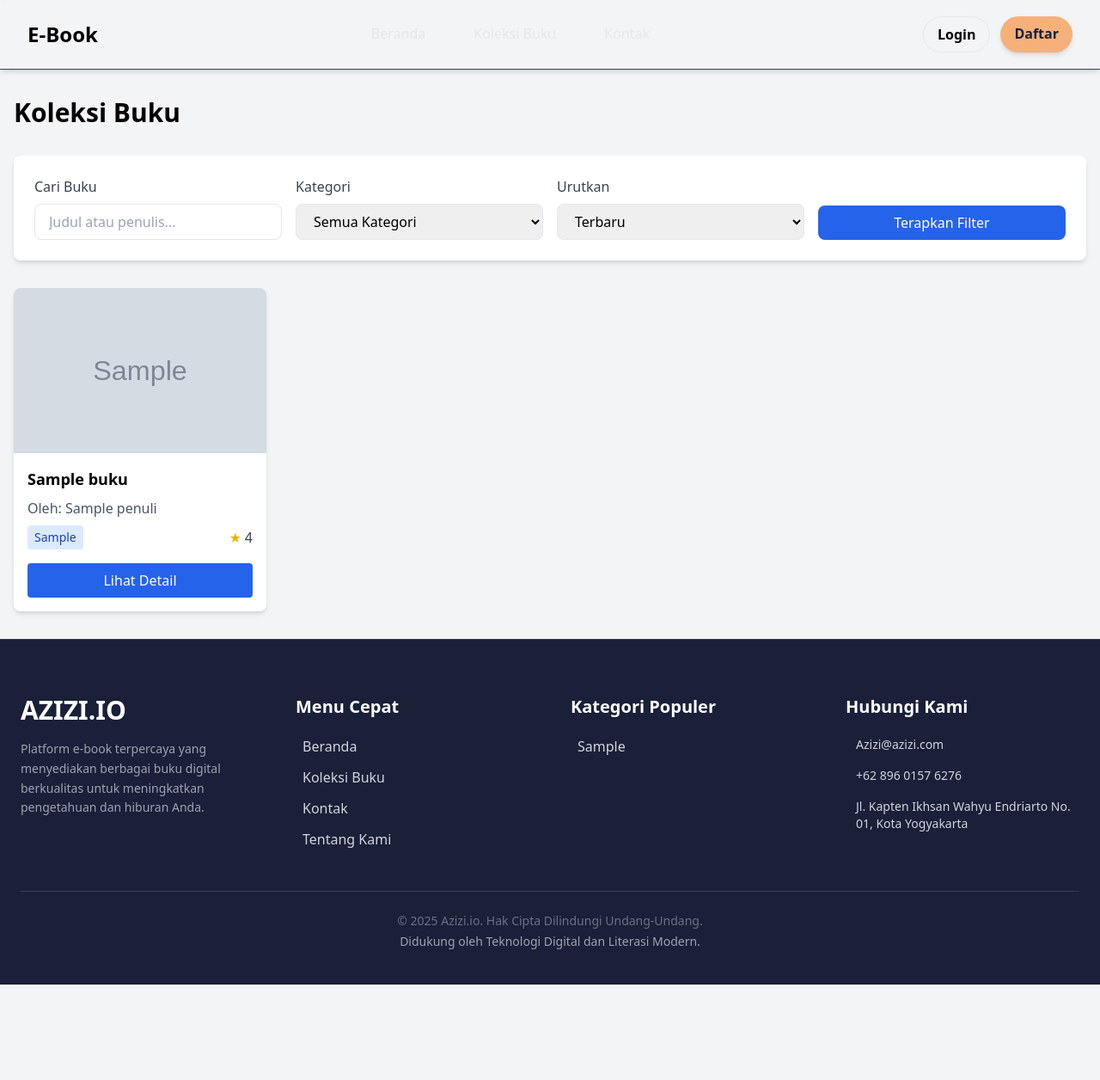
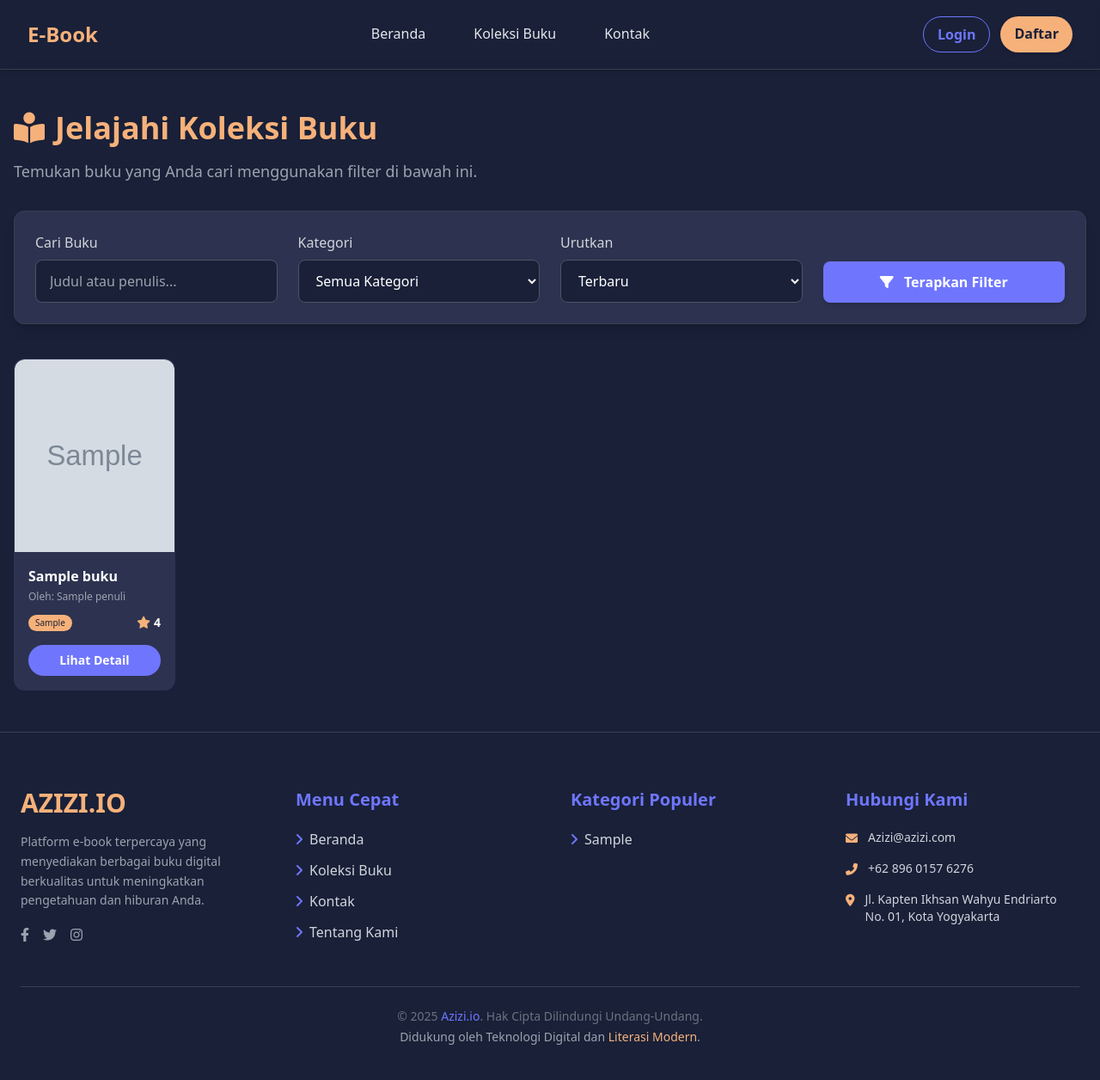
Before and after one commit to ikhsanwahyue/Project-Praktikum-Pemograman-Web, a PHP site: page /books.php in a window 1280 px wide. Shown: the whole page at 86% size. Before the commit the page ends 1145 px from the top, so only its background shows below. Run offline with PHP 8.4, Linux system fonts and the light colour scheme; tables that the repository leaves empty hold one stand-in row (values such as "Sample post"); grey boxes marked "Sample" are stand-in pictures; some libraries are stand-ins or nearby versions.

Commit message:
Fix: book

```diff
--- a/books.php
+++ b/books.php
@@ -1,34 +1,61 @@
-<?php include 'config/database.php'; ?>
+<?php
+// Pastikan sesi dimulai dan $connection tersedia di file database.php
+include 'config/database.php';
+?>
 <!DOCTYPE html>
 <html lang="id">
 <head>
     <meta charset="UTF-8">
     <meta name="viewport" content="width=device-width, initial-scale=1.0">
-    <title>Koleksi Buku - E-Book</title>
+    <title>Koleksi Buku - Azizi.io E-Book</title>
     <script src="https://cdn.tailwindcss.com"></script>
+    <link rel="stylesheet" href="https://cdnjs.cloudflare.com/ajax/libs/font-awesome/6.0.0-beta3/css/all.min.css">
+    <style>
+        /* Palet Warna Kustom (WAJIB ADA) */
+        .bg-primary-dark { background-color: #192038; }
+        .bg-soft-blue { background-color: #6f76fd; }
+        .bg-dark-accent { background-color: #2d3250; }
+        .bg-highlight { background-color: #f6b17a; }
+        .text-soft-blue { color: #6f76fd; }
+        .text-highlight { color: #f6b17a; }
+        .border-soft-blue { border-color: #6f76fd; }
+        .text-primary-dark { color: #192038; }
+
+        /* Styling Card Buku */
+        .book-card-item {
+            transition: all 0.3s ease;
+            border-radius: 12px;
+            overflow: hidden;
+            border: 1px solid #2d3250; /* Border halus */
+        }
+        .book-card-item:hover {
+            transform: translateY(-4px);
+            box-shadow: 0 8px 16px rgba(0, 0, 0, 0.4);
+            border-color: #6f76fd; /* Border berwarna saat hover */
+        }
+    </style>
 </head>
-<body class="bg-gray-100">
-    <!-- Header/Navbar -->
+<body class="bg-primary-dark text-white">
     <?php include 'components/header.php'; ?>
 
-    <div class="container mx-auto px-4 py-8">
-        <h1 class="text-3xl font-bold mb-8">Koleksi Buku</h1>
+    <div class="container mx-auto px-4 py-12">
+        <h1 class="text-4xl font-extrabold mb-4 text-highlight flex items-center">
+            <i class="fas fa-book-reader mr-3"></i> Jelajahi Koleksi Buku
+        </h1>
+        <p class="text-lg text-gray-400 mb-8">Temukan buku yang Anda cari menggunakan filter di bawah ini.</p>
 
-        <!-- Filter Section -->
-        <div class="bg-white p-6 rounded-lg shadow-md mb-8">
-            <form method="GET" class="grid grid-cols-1 md:grid-cols-4 gap-4">
-                <!-- Search -->
+        <div class="bg-dark-accent p-6 rounded-xl shadow-lg mb-10 border border-gray-700">
+            <form method="GET" class="grid grid-cols-1 md:grid-cols-4 gap-6">
                 <div>
-                    <label class="block text-gray-700 mb-2">Cari Buku</label>
+                    <label class="block text-gray-300 mb-2 font-medium">Cari Buku</label>
                     <input type="text" name="search" placeholder="Judul atau penulis..."
                            value="<?php echo isset($_GET['search']) ? htmlspecialchars($_GET['search']) : ''; ?>"
-                           class="w-full px-4 py-2 border rounded-lg focus:outline-none focus:ring-2 focus:ring-blue-500">
+                           class="w-full px-4 py-3 border border-gray-600 bg-primary-dark rounded-lg text-white placeholder-gray-400 focus:outline-none focus:ring-2 focus:ring-highlight focus:border-highlight transition">
                 </div>
 
-                <!-- Kategori -->
                 <div>
-                    <label class="block text-gray-700 mb-2">Kategori</label>
-                    <select name="kategori" class="w-full px-4 py-2 border rounded-lg focus:outline-none focus:ring-2 focus:ring-blue-500">
+                    <label class="block text-gray-300 mb-2 font-medium">Kategori</label>
+                    <select name="kategori" class="w-full px-4 py-3 border border-gray-600 bg-primary-dark rounded-lg text-white focus:outline-none focus:ring-2 focus:ring-highlight focus:border-highlight transition">
                         <option value="">Semua Kategori</option>
                         <?php
                         $kategori_query = "SELECT * FROM kategori ORDER BY kategori";
@@ -41,10 +68,9 @@
                     </select>
                 </div>
 
-                <!-- Sort By -->
                 <div>
-                    <label class="block text-gray-700 mb-2">Urutkan</label>
-                    <select name="sort" class="w-full px-4 py-2 border rounded-lg focus:outline-none focus:ring-2 focus:ring-blue-500">
+                    <label class="block text-gray-300 mb-2 font-medium">Urutkan</label>
+                    <select name="sort" class="w-full px-4 py-3 border border-gray-600 bg-primary-dark rounded-lg text-white focus:outline-none focus:ring-2 focus:ring-highlight focus:border-highlight transition">
                         <option value="terbaru" <?php echo (isset($_GET['sort']) && $_GET['sort'] == 'terbaru') ? 'selected' : ''; ?>>Terbaru</option>
                         <option value="terlama" <?php echo (isset($_GET['sort']) && $_GET['sort'] == 'terlama') ? 'selected' : ''; ?>>Terlama</option>
                         <option value="rating" <?php echo (isset($_GET['sort']) && $_GET['sort'] == 'rating') ? 'selected' : ''; ?>>Rating Tertinggi</option>
@@ -52,17 +78,17 @@
                     </select>
                 </div>
 
-                <!-- Button -->
                 <div class="flex items-end">
-                    <button type="submit" class="w-full bg-blue-600 text-white py-2 px-4 rounded-lg hover:bg-blue-700 transition">Terapkan Filter</button>
+                    <button type="submit" class="w-full bg-soft-blue text-white py-3 px-4 rounded-lg font-semibold hover:bg-soft-blue/90 transition shadow-md">
+                        <i class="fas fa-filter mr-2"></i> Terapkan Filter
+                    </button>
                 </div>
             </form>
         </div>
 
-        <!-- Books Grid -->
-        <div class="grid grid-cols-1 md:grid-cols-2 lg:grid-cols-4 gap-6">
+        <div class="grid grid-cols-2 md:grid-cols-3 lg:grid-cols-5 xl:grid-cols-6 gap-6">
             <?php
-            // Build query berdasarkan filter
+            // LOGIKA PHP DIBIARKAN SAMA PERSIS (termasuk pembuatan query dan execution)
             $where_conditions = [];
             $params = [];
             $types = "";
@@ -86,7 +112,6 @@
                 $where_clause = "WHERE " . implode(" AND ", $where_conditions);
             }
 
-            // Order by
             $order_by = "b.dibuat_pada DESC";
             if (isset($_GET['sort'])) {
                 switch ($_GET['sort']) {
@@ -104,8 +129,8 @@
 
             $query = "
                 SELECT b.*, p.name as penulis_name, k.kategori,
-                       AVG(c.rating) as avg_rating,
-                       COUNT(DISTINCT bf.favorit_id) as jumlah_favorit
+                        AVG(c.rating) as avg_rating,
+                        COUNT(DISTINCT bf.favorit_id) as jumlah_favorit
                 FROM buku b
                 JOIN penulis p ON b.penulis_id = p.penulis_id
                 JOIN kategori k ON b.kategori_id = k.kategori_id
@@ -124,36 +149,43 @@
             } else {
                 $result = $connection->query($query);
             }
+            // END LOGIKA PHP
 
             if ($result->num_rows > 0) {
                 while ($buku = $result->fetch_assoc()) {
                     $rating = $buku['avg_rating'] ? round($buku['avg_rating'], 1) : 0;
                     echo "
-                    <div class='bg-white rounded-lg shadow-md overflow-hidden hover:shadow-lg transition'>
-                        <img src='uploads/covers/{$buku['cover']}' alt='{$buku['judul']}' class='w-full h-48 object-cover'>
+                    <div class='book-card-item bg-dark-accent text-white'>
+                        <img src='uploads/covers/{$buku['cover']}' alt='{$buku['judul']}' class='w-full h-56 object-cover rounded-t-xl'>
+
                         <div class='p-4'>
-                            <h3 class='font-bold text-lg mb-2'>{$buku['judul']}</h3>
-                            <p class='text-gray-600 mb-2'>Oleh: {$buku['penulis_name']}</p>
+                            <h3 class='font-bold text-base mb-1 line-clamp-2'>{$buku['judul']}</h3>
+                            <p class='text-gray-400 text-xs mb-3'>Oleh: {$buku['penulis_name']}</p>
+
                             <div class='flex justify-between items-center mb-4'>
-                                <span class='bg-blue-100 text-blue-800 px-2 py-1 rounded text-sm'>{$buku['kategori']}</span>
-                                <div class='flex items-center'>
-                                    <span class='text-yellow-500'>★</span>
-                                    <span class='ml-1 text-gray-700'>{$rating}</span>
+                                <span class='bg-highlight text-primary-dark px-2 py-0.5 rounded-full text-[10px] font-medium'>{$buku['kategori']}</span>
+
+                                <div class='flex items-center text-sm'>
+                                    <i class='fas fa-star text-highlight'></i>
+                                    <span class='ml-1 text-white font-semibold'>{$rating}</span>
                                 </div>
                             </div>
-                            <a href='book_detail.php?id={$buku['buku_id']}' class='block text-center bg-blue-600 text-white py-2 rounded hover:bg-blue-700 transition'>Lihat Detail</a>
+                            <a href='book_detail.php?id={$buku['buku_id']}' class='block text-center bg-soft-blue text-white py-2 rounded-full font-semibold hover:bg-soft-blue/90 transition text-sm'>
+                                Lihat Detail
+                            </a>
                         </div>
                     </div>
                     ";
                 }
             } else {
-                echo "<p class='col-span-full text-center text-gray-500 py-8'>Tidak ada buku yang ditemukan.</p>";
+                echo "<p class='col-span-full text-center text-gray-500 py-12'>
+                        <i class='fas fa-exclamation-circle text-soft-blue mr-2'></i> Tidak ada buku yang ditemukan berdasarkan kriteria Anda.
+                      </p>";
             }
             ?>
         </div>
     </div>
 
-    <!-- Footer -->
     <?php include 'components/footer.php'; ?>
 </body>
 </html>
```
